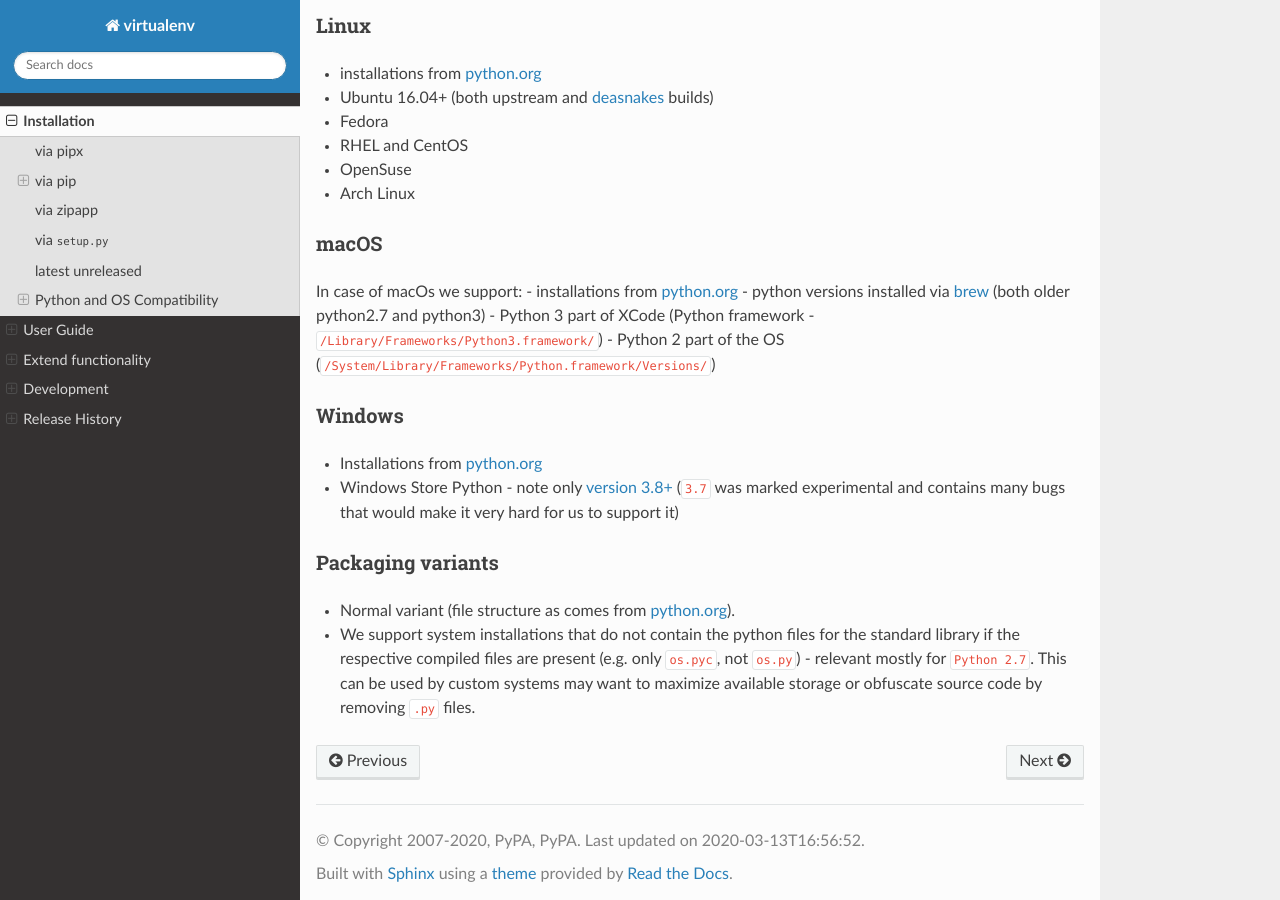
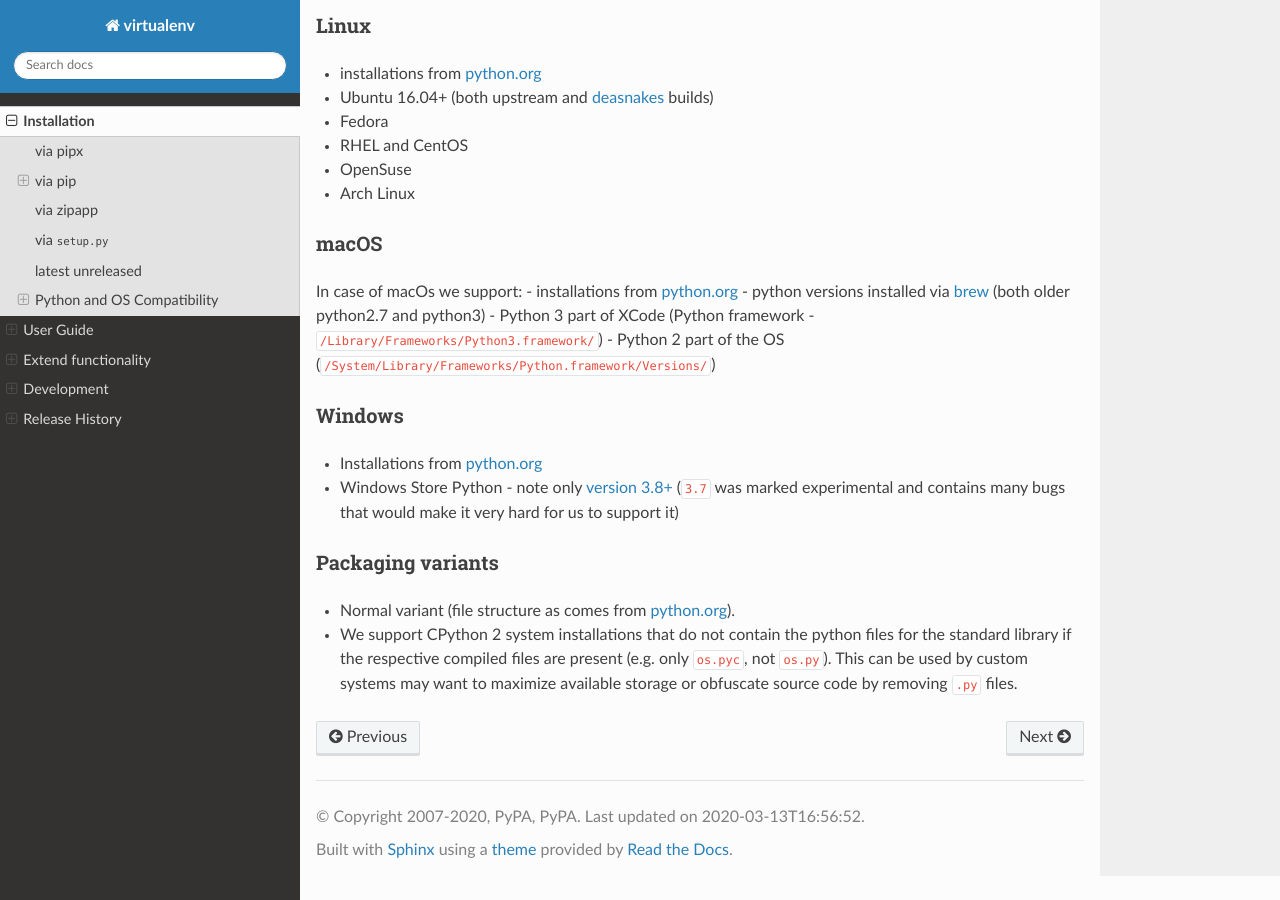
Before and after one commit to pypa/virtualenv, a Sphinx documentation site: the page built from docs/installation.rst, in a window 1280 px wide and 900 px high, scrolled down 1967 px. Built offline with Sphinx 7.4.7 and the Read the Docs theme 2.0.0, drawn with Linux system fonts in a browser that asks for light colours; pages that are not in the unit, such as notebooks, are missing from menus; the version number could not be read and is left out.

```diff
--- a/docs/installation.rst
+++ b/docs/installation.rst
@@ -122,6 +122,6 @@
 Packaging variants
 ~~~~~~~~~~~~~~~~~~
 - Normal variant (file structure as comes from `python.org <https://www.python.org/downloads/>`_).
-- We support system installations that do not contain the python files for the standard library if the respective
-  compiled files are present (e.g. only ``os.pyc``, not ``os.py``) - relevant mostly for ``Python 2.7``. This can be
-  used by custom systems may want to maximize available storage or obfuscate source code by removing ``.py`` files.
+- We support CPython 2 system installations that do not contain the python files for the standard library if the
+  respective compiled files are present (e.g. only ``os.pyc``, not ``os.py``). This can be used by custom systems may
+  want to maximize available storage or obfuscate source code by removing ``.py`` files.
```
Also changed, not shown: 1 other file.
